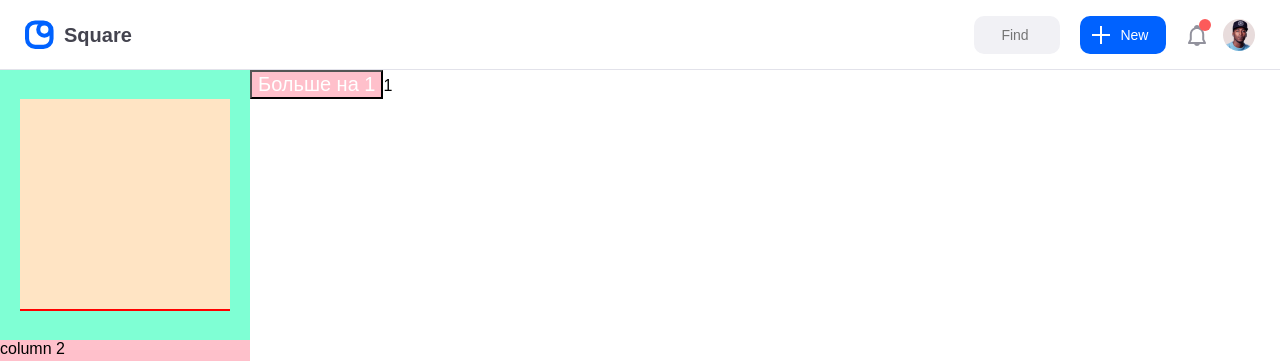
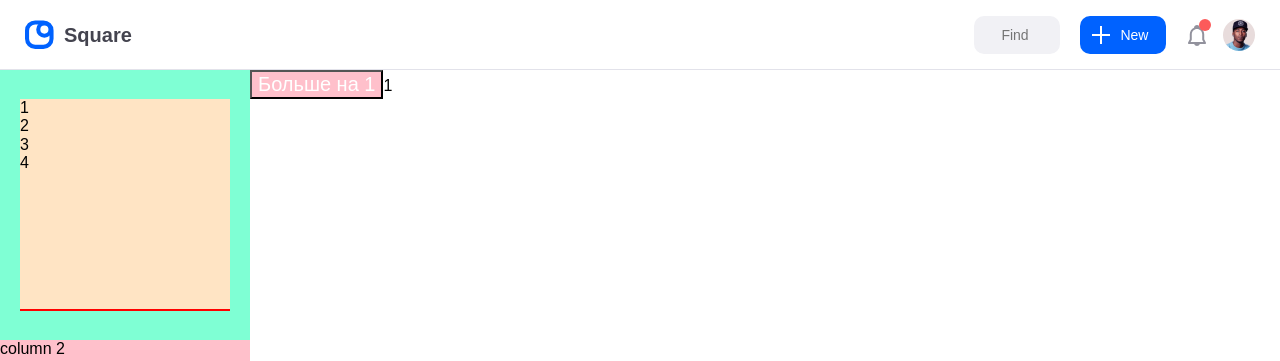
Before and after one commit to heysafronov/square-react-dashboard, a React app: page / in a window 1280 px wide. Shown: the top 361 px of the page. Built offline with nearby package versions, Linux system fonts and the light colour scheme; a web font is replaced by a local one.

Commit message:
Internal task #11

```diff
--- /dev/null
+++ b/src/components/Common/Sidebar/Header/HeaderItems.tsx
@@ -0,0 +1,20 @@
+import * as React from 'react'
+import styled from 'styled-components'
+
+const HeaderItemsWrapper = styled.div`
+  display: flex;
+  flex-direction: column;
+`
+
+const HeaderItems = () => {
+  return (
+    <HeaderItemsWrapper>
+      <div>1</div>
+      <div>2</div>
+      <div>3</div>
+      <div>4</div>
+    </HeaderItemsWrapper>
+  )
+}
+
+export default HeaderItems
--- a/src/components/Common/Sidebar/Header/index.tsx
+++ b/src/components/Common/Sidebar/Header/index.tsx
@@ -1,5 +1,6 @@
 import * as React from 'react'
 import styled from 'styled-components'
+import HeaderItems from 'components/Common/Sidebar/Header/HeaderItems'
 
 const HeaderWrapper = styled.div`
   height: 230px;
@@ -19,7 +20,9 @@ const HeaderMain = styled.div`
 const Header = () => {
   return (
     <HeaderWrapper>
-      <HeaderMain />
+      <HeaderMain>
+        <HeaderItems />
+      </HeaderMain>
     </HeaderWrapper>
   )
 }
```
